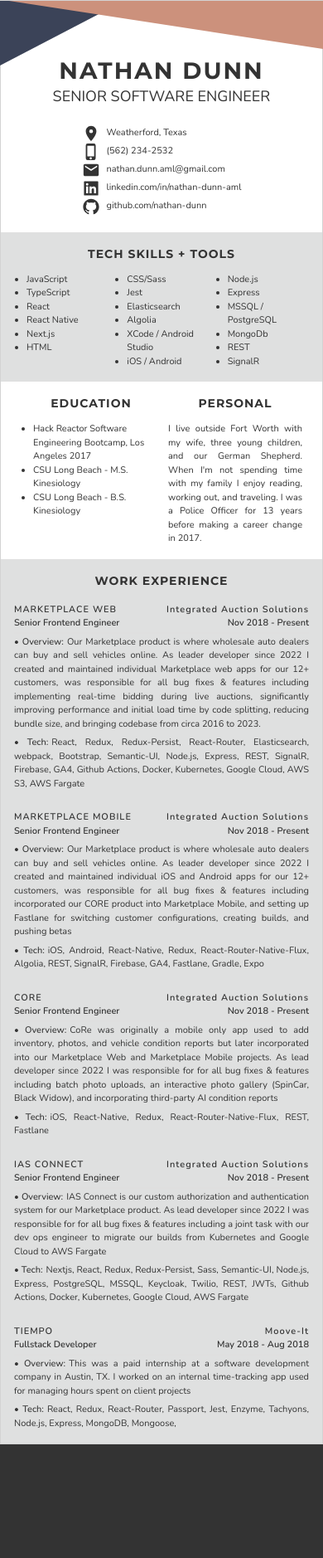
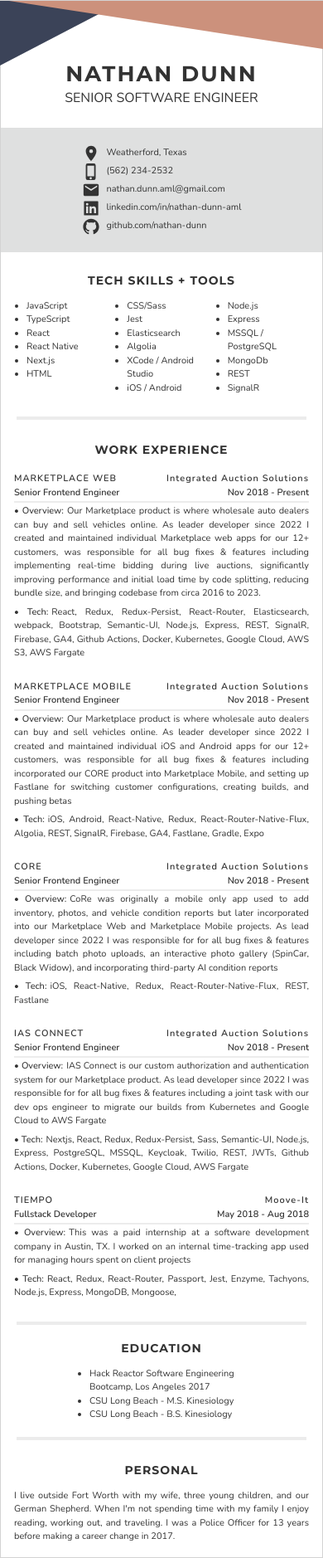
Before and after one commit to nathan-dunn/resume, a React (Create React App) app: page / in a window 390 px wide. Shown: the whole page at 83% size. Before the commit the page ends 1741 px from the top, so only its background shows below. Built offline with nearby package versions, Linux system fonts and the light colour scheme.

Commit message:
Stop w responsiveness

```diff
--- a/package.json
+++ b/package.json
@@ -7,8 +7,7 @@
     "build": "react-scripts build",
     "test": "react-scripts test",
     "eject": "react-scripts eject",
-    "surge": "NODE_ENV=production yarn build && surge --project ./build --domain https://nathan-dunn-resume.surge.sh/",
-    "surge2": "NODE_ENV=production yarn build && surge --project ./build --domain https://nathan-dunn-resume2.surge.sh/"
+    "surge": "NODE_ENV=production yarn build && surge --project ./build --domain https://nathan-dunn-resume.surge.sh/ && surge --project ./build --domain https://nathan-dunn.surge.sh/"
   },
   "dependencies": {
     "@chakra-ui/react": "^2.8.0",
--- a/src/components/Education.tsx
+++ b/src/components/Education.tsx
@@ -1,6 +1,5 @@
 import React from 'react';
 import { Text, UnorderedList, ListItem, VStack } from '@chakra-ui/react';
-import { useWindowSize } from 'usehooks-ts';
 import { SectionHeader, SectionHeaderMobile } from './SectionHeader';
 import { data } from '../config';
 
@@ -25,14 +24,12 @@ export const Education = () => {
 };
 
 export const EducationMobile = () => {
-  const { width } = useWindowSize();
-
   return (
     <VStack
       align="flex-start"
       spacing={0}
-      minW="50%"
-      //  border="1px solid darkblue"
+      w="60%"
+      // border="1px solid darkblue"
     >
       <SectionHeaderMobile title="EDUCATION" />
       <UnorderedList pl={1}>
--- a/src/components/Page.tsx
+++ b/src/components/Page.tsx
@@ -64,7 +64,11 @@ export const Page = () => {
   const { width } = useWindowSize();
   const isMobile = width <= settings.mobile;
 
-  return !isMobile ? (
+  if (isMobile) {
+    return <PageMobile />;
+  }
+
+  return (
     <Stack
       ref={windowRef}
       h="100%"
@@ -136,7 +140,15 @@ export const Page = () => {
         </HStack>
       </Grid>
     </Stack>
-  ) : (
+  );
+};
+
+export const PageMobile = () => {
+  const windowRef = useRef<any>(null);
+  const pageRef = useRef<any>(null);
+  const { width } = useWindowSize();
+
+  return (
     <Stack
       ref={windowRef}
       h="100%"
@@ -163,21 +175,38 @@ export const Page = () => {
 
         <VStack w="100%" align="center" justify="space-evenly" bg={colors.bg1} p={2}>
           <TitleMobile />
-          <ContactMobile />
         </VStack>
+        {/* <SectionDivider w="90%" /> */}
 
         <Box p={4} bg={colors.bg2} w="100%">
+          <ContactMobile />
+        </Box>
+        {/* <SectionDivider w="90%" /> */}
+
+        <Box p={4} bg={colors.bg1} w="100%">
           <SkillsMobile />
         </Box>
+        <SectionDivider w="90%" />
+
+        <Box p={4} bg={colors.bg1} w="100%">
+          <ExperienceMobile />
+        </Box>
+        <SectionDivider w="90%" />
 
         <HStack w="100%" align="flex-start" justify="space-evenly" bg={colors.bg1} px={6} py={2}>
           <EducationMobile />
-          <PersonalMobile />
+          {width >= 412 && <PersonalMobile />}
         </HStack>
 
-        <Box p={4} bg={colors.bg2} w="100%">
-          <ExperienceMobile />
-        </Box>
+        {width < 412 && (
+          <>
+            <SectionDivider w="90%" />
+
+            <Box p={4} bg={colors.bg1} w="100%">
+              <PersonalMobile />
+            </Box>
+          </>
+        )}
       </VStack>
     </Stack>
   );
--- a/src/components/SectionDivider.tsx
+++ b/src/components/SectionDivider.tsx
@@ -8,15 +8,21 @@ interface SectionDividerProps {
   bg?: string;
   my?: number;
   h?: number;
+  w?: string;
 }
 
 // can be used as a spacer -- don't pass in bg, and give it the my you want
-export const SectionDivider = ({ bg = colors.bg2, my = 0.5, h = 1 }: SectionDividerProps) => {
+export const SectionDivider = ({
+  bg = colors.bg2,
+  my = 0.5,
+  h = 1,
+  w = '100%',
+}: SectionDividerProps) => {
   return (
     <Divider
       orientation="horizontal"
       alignSelf="center"
-      w="100%"
+      w={w}
       h={h}
       bg={bg}
       color="transparent"
--- a/src/components/Skills.tsx
+++ b/src/components/Skills.tsx
@@ -52,7 +52,6 @@ export const SkillsMobile = () => {
   return (
     <VStack
       w="100%"
-      align="center"
       spacing={0}
       //  border="1px solid darkblue"
     >
--- a/src/components/Title.tsx
+++ b/src/components/Title.tsx
@@ -54,7 +54,7 @@ export const TitleMobile = () => {
     >
       <Text
         color={colors.fc1}
-        fontSize={28}
+        fontSize={26}
         fontFamily={fonts.ff1}
         fontWeight={700}
         letterSpacing="2px"
@@ -63,7 +63,7 @@ export const TitleMobile = () => {
         {data.profile.name}
       </Text>
 
-      <Text color={colors.fc1} fontSize={18}>
+      <Text color={colors.fc1} fontSize={16}>
         {data.profile.title}
       </Text>
     </VStack>
```
